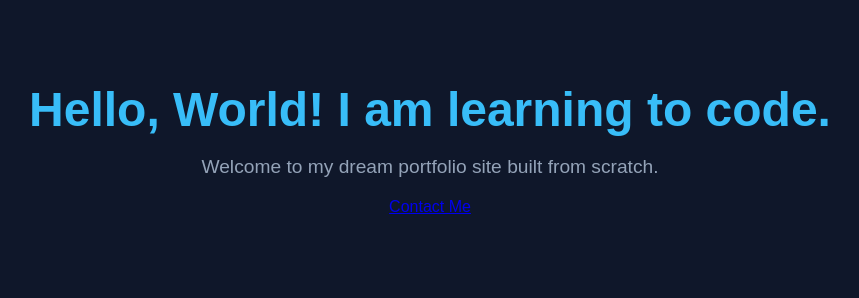
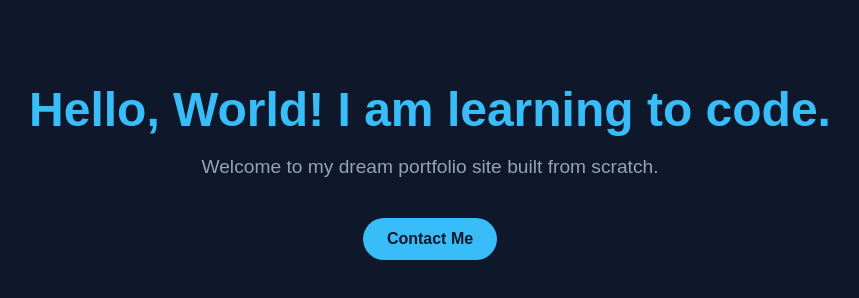
Before and after one commit to safinazig/safinazig.github.io, a plain HTML site: page index.html in a window 1280 px wide. Shown: the whole page, without its empty margins (210-1069 px from the left). Drawn offline with Linux system fonts and the light colour scheme.

Commit message:
Update style.css

```diff
--- a/style.css
+++ b/style.css
@@ -20,3 +20,23 @@ p {
     color: #94a3b8; /* Soft grey text */
     font-size: 1.2rem;
 }
+
+/* This styles the button */
+.contact-btn {
+    display: inline-block;
+    background-color: #38bdf8; /* Light blue background */
+    color: #0f172a; /* Navy blue text */
+    padding: 12px 24px;
+    font-size: 1rem;
+    font-weight: bold;
+    text-decoration: none; /* Removes the underline */
+    border-radius: 50px; /* Makes the edges perfectly round */
+    margin-top: 20px;
+    transition: 0.3s; /* Makes the hover effect smooth */
+}
+
+/* This changes the button color when you hover your mouse over it */
+.contact-btn:hover {
+    background-color: #f8fafc; /* Turns white on hover */
+    transform: scale(1.05); /* Makes the button pop out slightly */
+}
```
